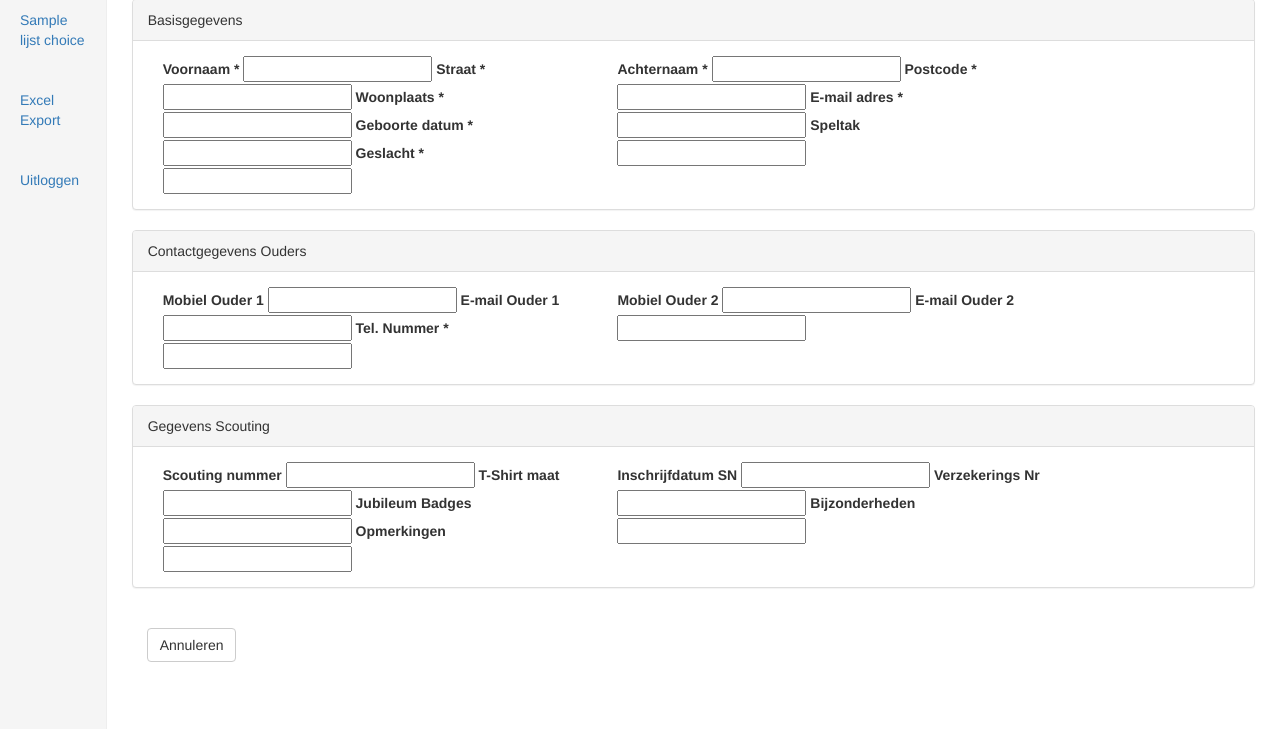
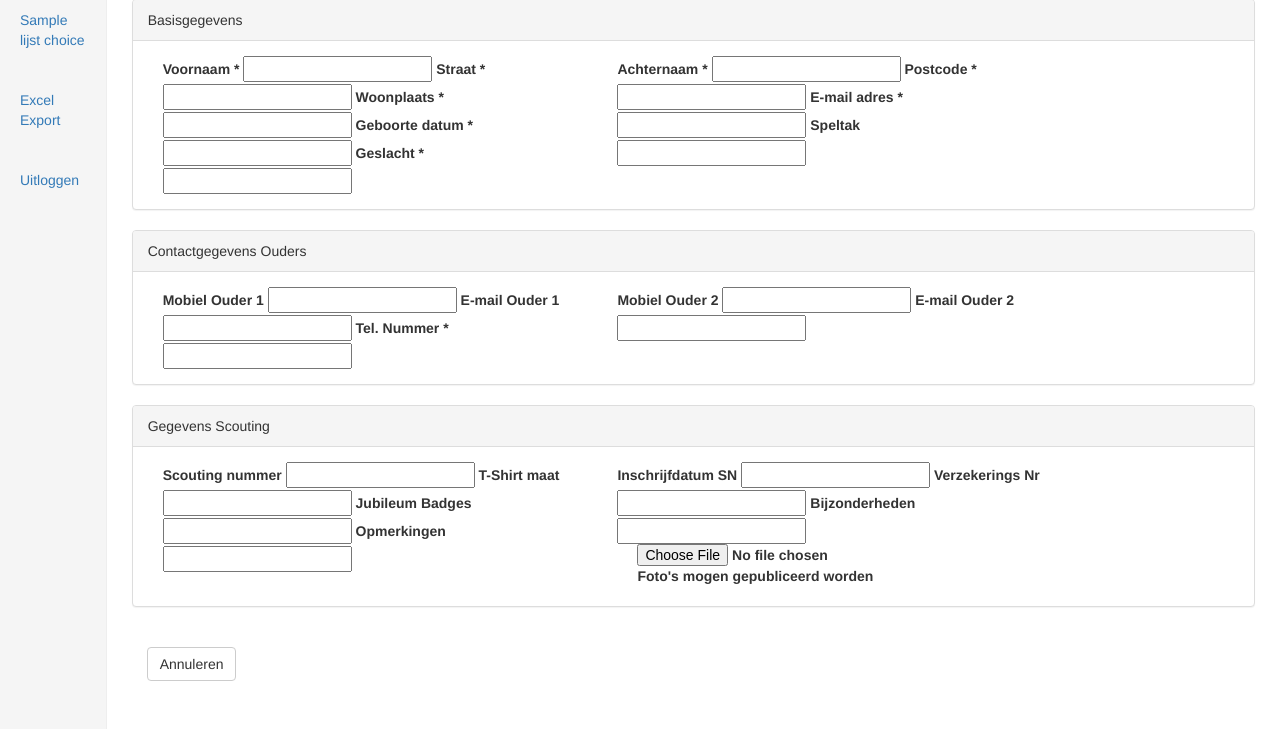
Before and after one commit to djoamersfoort/LedenAdministratie, a Django app: template templates/edit_lid.html in a window 1280 px wide. Shown: the part 71-800 px from the top of the page. Run offline with Django 3.2, Linux system fonts and the light colour scheme; the template is opened without the code that fills it: most values are stand-ins (such as "Sample title", 1, 10 or a date in 2020); form fields are guessed from the names that the template uses; some libraries are stand-ins or nearby versions.

Commit message:
Add 'foto publiek' checkbox

```diff
--- a/LedenAdministratie/views.py
+++ b/LedenAdministratie/views.py
@@ -162,11 +162,11 @@ def do_export(request, speltak):
     writer.writerow(
         ['Voornaam', 'Achternaam', 'SN', 'Geb. Datum', 'Leeftijd', 'Geslacht', 'Speltak', 'E-mail', 'Straat',
          'Postcode', 'Woonplaats', 'Telnr', 'Mobiel', 'Mobiel Ouder 1', 'Mobiel Ouder 2',
-         'E-mail Ouder 1', 'E-mail Ouder 2'])
+         'E-mail Ouder 1', 'E-mail Ouder 2', 'FotoPubliek'])
 
     for lid in leden:
         writer.writerow([lid.first_name, lid.last_name, lid.scouting_nr, lid.gebdat, lid.age, lid.geslacht, lid.speltak,
                          lid.email_address, lid.straat, lid.postcode, lid.woonplaats, lid.telnr,
-                         lid.mobiel, lid.mobiel_ouder1, lid.mobiel_ouder2, lid.email_ouder1, lid.email_ouder2])
+                         lid.mobiel, lid.mobiel_ouder1, lid.mobiel_ouder2, lid.email_ouder1, lid.email_ouder2, lid.foto])
 
     return response
--- a/templates/edit_lid.html
+++ b/templates/edit_lid.html
@@ -119,6 +119,12 @@
                         <label for="id_bijzonderheden">Bijzonderheden</label>
                         {{ form.bijzonderheden|add_class:'form-control' }}
 
+                        <br>
+                        <div class="checkbox-inline">
+                            <label for="id_fotopubliek">
+                                {{ form.fotopubliek }} Foto's mogen gepubliceerd worden
+                            </label>
+                        </div>
                     </div>
                 </div>
             </div>
@@ -127,7 +133,7 @@
 
         <br>
         {% if perms.LedenAdministratie.change_lid %}
-        <button type="submit" class="btn btn-success">Opslaan</button>
+            <button type="submit" class="btn btn-success">Opslaan</button>
         {% endif %}
         <button onclick="javascript:history.go(-1)" type="button" class="btn btn-default">Annuleren</button>
     </form>
--- a/templates/edit_lid_email.html
+++ b/templates/edit_lid_email.html
@@ -21,6 +21,7 @@ T-Shirt       : {{ oldlid.tshirt_maat }} --> {{ lid.tshirt_maat }}
 Verzekering   : {{ oldlid.verzekerings_nr }} --> {{ lid.verzekerings_nr }}
 Badge         : {{ oldlid.jub_badge }} --> {{ lid.jub_badge }}
 Opmerkingen   : {{ oldlid.opmerkingen }} --> {{ lid.opmerkingen }}
+Foto op site  : {{ oldlid.foto }} --> {{ lid.foto }}
 
 Met vriendelijke groet,
 St. Ansfridus
```
Also changed, not shown: LedenAdministratie/models.py (+7 -0 lines).
